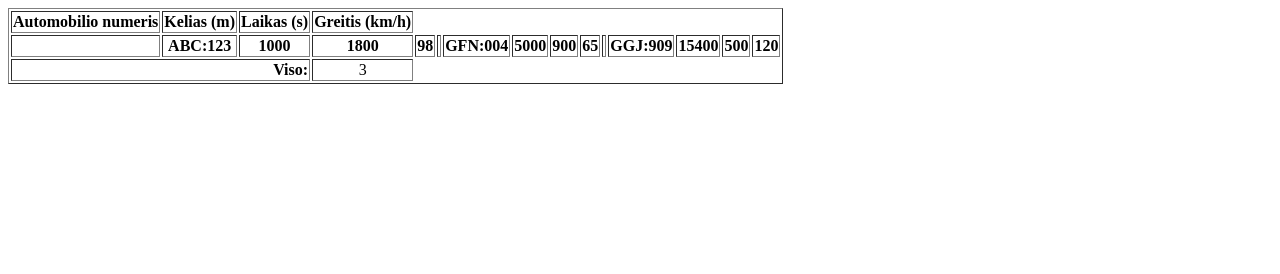
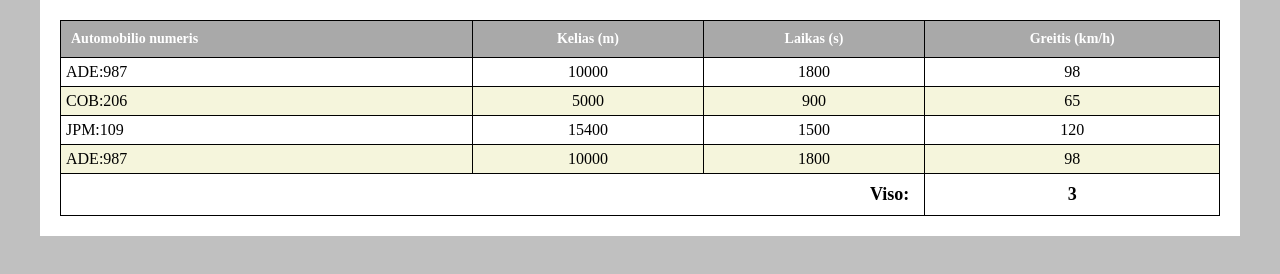
Before and after one commit to Endrimar/Kartojimas, a plain HTML site: page index.html in a window 1280 px wide. Drawn offline with Linux system fonts and the light colour scheme.

Commit message:
Sukurtas stiliaus failas

```diff
--- a/css/style.css
+++ b/css/style.css
@@ -0,0 +1,74 @@
+html, body{
+    height: 100%;
+}
+
+body{
+    margin: 0;
+    background-color: #c0c0c0;
+}
+
+.container{
+    max-width: 1200px;
+    margin: 0 auto;
+    position: relative;
+    background-color: #ffffff;
+    box-sizing: border-box;
+    padding: 20px;
+}
+
+.container table{
+    width: 100%;
+}
+
+table, tr, td, th{
+    border-collapse: collapse;
+    border-width: 1px;
+    border-color: #000000;
+    border-style: solid;
+}
+
+.container table th{
+    padding: 10px;
+}
+
+.container .table-head{
+    background-color: #a9a9a9;
+    color: #ffffff;
+    font-size: 14px;
+}
+
+.container .table-body tr:nth-child(2n){
+    background-color: #f5f5dc;
+}
+
+.container .table-body tr:hover{
+    background-color: #dcdcdc;
+}
+
+.container .table-body td{
+    padding: 5px;
+}
+.container .table-footer td{
+    padding: 10px;
+}
+
+.container .table-footer #total-text{
+    font-size: 18px;
+    padding-right: 15px;
+}
+.container .table-footer #total{
+    font-size: 18px;
+    font-weight: 700;
+}
+
+.text-center{
+    text-align: center;
+}
+
+.text-right{
+    text-align: right;
+}
+
+.text-left{
+    text-align: left;
+}
--- a/index.html
+++ b/index.html
@@ -3,43 +3,52 @@
 <head>
     <meta charset="UTF-8">
     <title>Kartojimas</title>
+    <link href="css/style.css" rel="stylesheet" type="text/css"></link>
 </head>
 <body>
-    <table border="1">
-        <thead>
+    <div class="container">
+        <table>
+            <thead class="table-head">
             <tr>
-                <th>Automobilio numeris</th>
+                <th class="text-left">Automobilio numeris</th>
                 <th>Kelias (m)</th>
                 <th>Laikas (s)</th>
                 <th>Greitis (km/h)</th>
             </tr>
-        </thead>
-        <tbody>
-            <td>
-                <th>ABC:123</th>
-                <th>1000</th>
-                <th>1800</th>
-                <th>98</th>
-            </td>
-            <td>
-                <th>GFN:004</th>
-                <th>5000</th>
-                <th>900</th>
-                <th>65</th>
-            </td>
-            <td>
-                <th>GGJ:909</th>
-                <th>15400</th>
-                <th>500</th>
-                <th>120</th>
-            </td>
-        </tbody>
-        <tfoot>
+            </thead>
+            <tbody class="table-body">
             <tr>
-                <td colspan="3" align="right"><b>Viso:</b></td>
-                <td align="center">3</td>
+                <td class="text-left">ADE:987</td>
+                <td class="text-center">10000</td>
+                <td class="text-center">1800</td>
+                <td class="text-center">98</td>
             </tr>
-        </tfoot>
-    </table>
+            <tr>
+                <td class="text-left">COB:206</td>
+                <td class="text-center">5000</td>
+                <td class="text-center">900</td>
+                <td class="text-center">65</td>
+            </tr>
+            <tr>
+                <td class="text-left">JPM:109</td>
+                <td class="text-center">15400</td>
+                <td class="text-center">1500</td>
+                <td class="text-center">120</td>
+            </tr>
+            <tr>
+                <td class="text-left">ADE:987</td>
+                <td class="text-center">10000</td>
+                <td class="text-center">1800</td>
+                <td class="text-center">98</td>
+            </tr>
+            </tbody>
+            <tfoot class="table-footer">
+            <tr>
+                <td colspan="3" class="text-right" id="total-text"><b>Viso:</b></td>
+                <td class="text-center" id="total">3</td>
+            </tr>
+            </tfoot>
+        </table>
+    </div>
 </body>
 </html>
```
